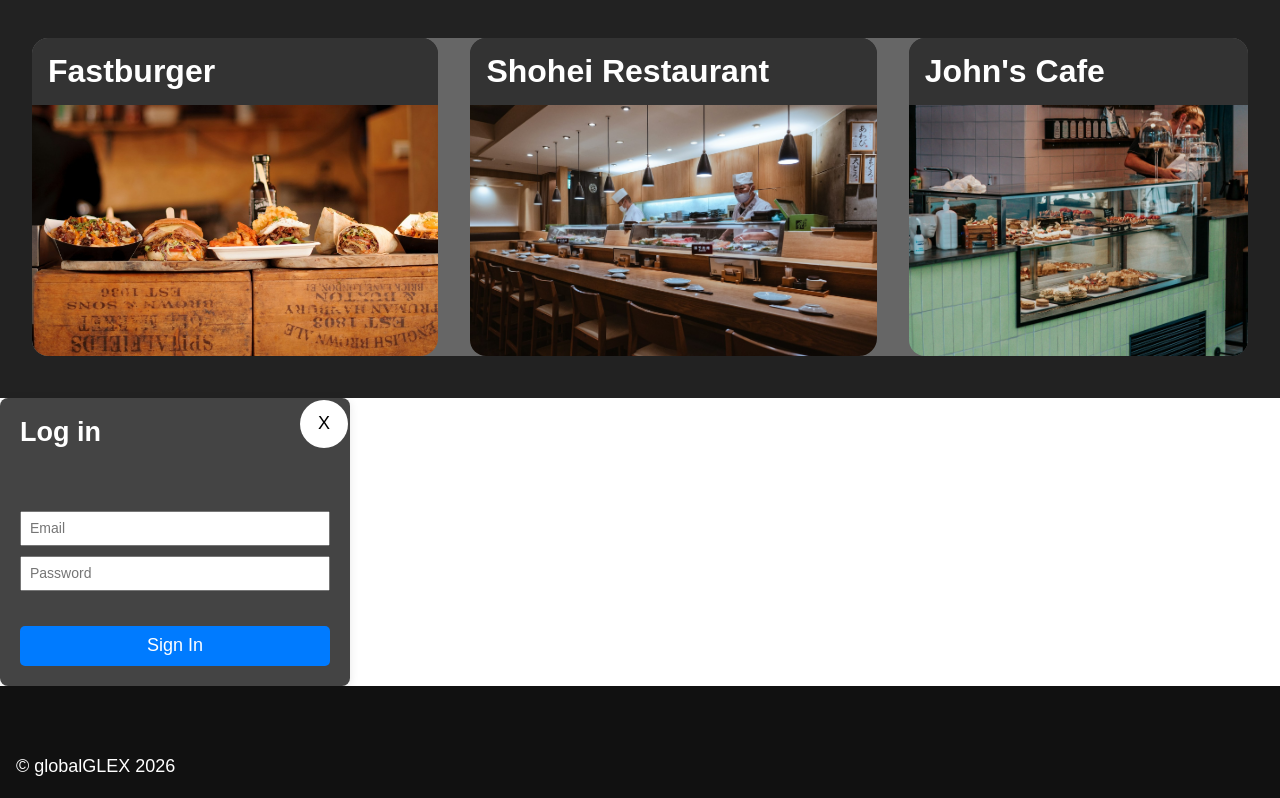
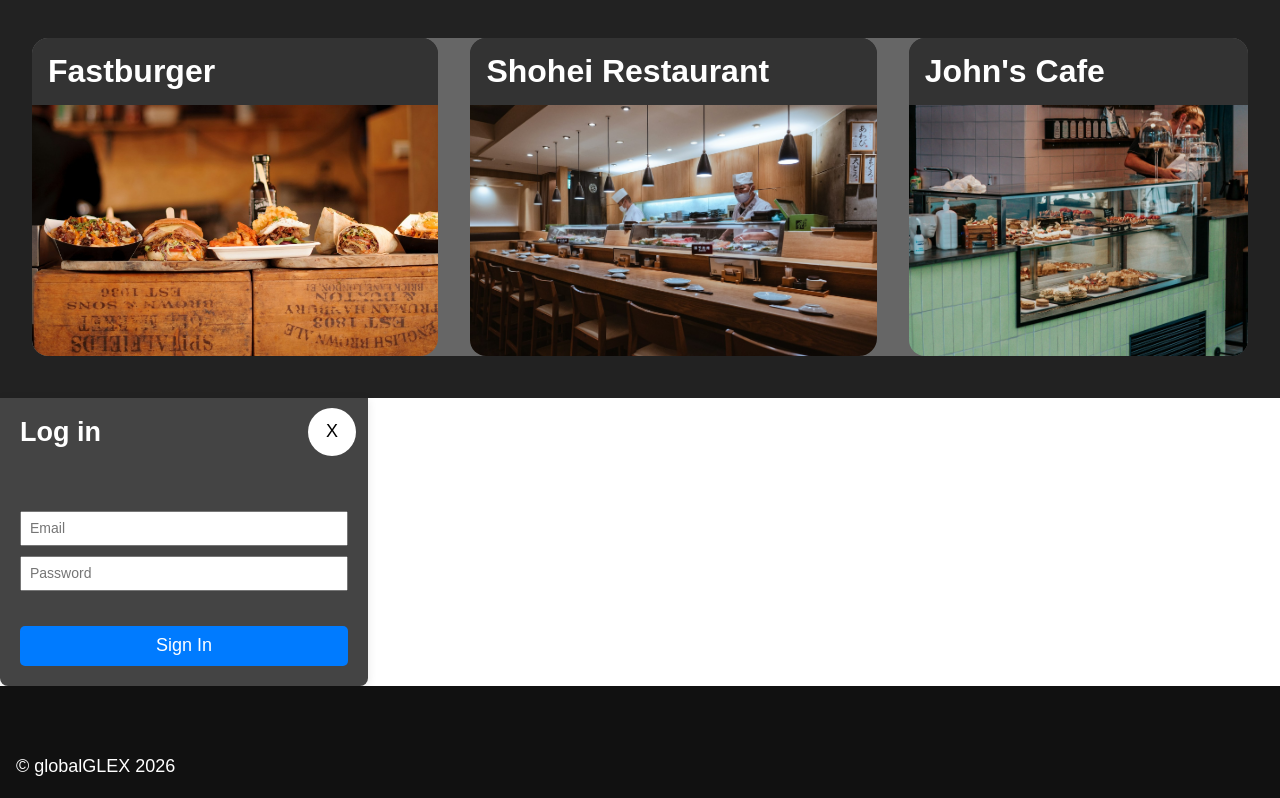
Before and after one commit to globalGLEX/ProjectN3, a React (Vite) app in the folder client/: page / in a window 1280 px wide. Shown: the part 514-1312 px from the top of the page. Built offline with nearby package versions, Linux system fonts and the light colour scheme.

Commit message:
adjust login css

```diff
--- a/client/src/index.css
+++ b/client/src/index.css
@@ -791,8 +791,9 @@ footer p {
 .login {
   background: #444;
   padding: 20px;
-  border-radius: 8px;
-  width: 350px;
+  border-bottom-left-radius: 8px;
+  border-bottom-right-radius: 8px;
+  width: 23rem;
 
   color: #fff;
   box-shadow: 0 2px 10px rgba(0,0,0,0.1);
@@ -822,8 +823,8 @@ footer p {
 
 .closeLogin {
   position: relative;
-  left: 17.5rem;
-  top: -3rem;
+  left: 18rem;
+  top: -2.5rem;
   height: 3rem;
   width: 3rem;
   border-radius: 25px;
```
